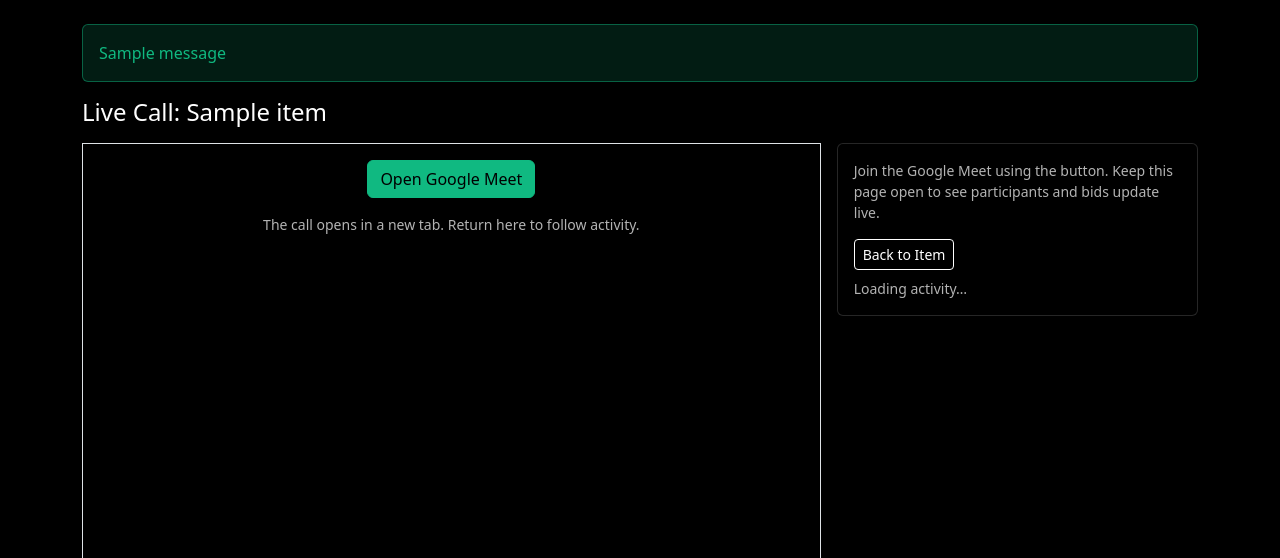
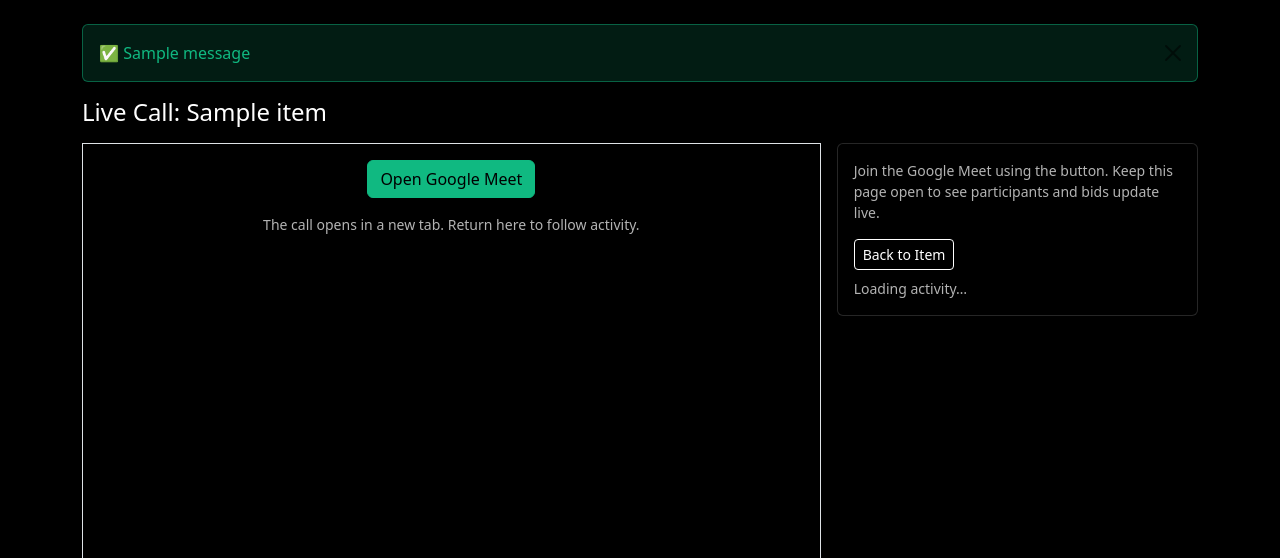
Before and after one commit to pushpendr-7/Auction_site.07, a Django app: template templates/auctions/call.html in a window 1280 px wide. Shown: the part 56-614 px from the top of the page. Run offline with Django 3.2, Linux system fonts and the light colour scheme; the template is opened without the code that fills it: most values are stand-ins (such as "Sample title", 1, 10 or a date in 2020); one stand-in notice (Sample message) is shown.

Commit message:
Improve error message display for better user feedback on payment issues
Update base template to map Django's 'error' message tag to Bootstrap's 'danger' class, and add icons for different message types.

Replit-Commit-Author: Agent
Replit-Commit-Session-Id: 77070cf9-7ae7-4a8b-98c8-72841d7d2133
Replit-Commit-Checkpoint-Type: full_checkpoint
Replit-Commit-Event-Id: 7f334790-42eb-4989-87a5-2b434c2f7aa6
Replit-Commit-Screenshot-Url: https://storage.googleapis.com/screenshot-production-us-central1/5f83c5db-792f-4a3d-b122-f593970b2336/77070cf9-7ae7-4a8b-98c8-72841d7d2133/NCd4iPm
Replit-Helium-Checkpoint-Created: true

```diff
--- a/templates/auctions/base.html
+++ b/templates/auctions/base.html
@@ -90,7 +90,11 @@
 </nav>
 <main class="container py-4">
   {% for message in messages %}
-    <div class="alert alert-{{ message.tags }}">{{ message }}</div>
+    <div class="alert alert-{% if message.tags == 'error' %}danger{% else %}{{ message.tags }}{% endif %} alert-dismissible fade show" role="alert">
+      <strong>{% if message.tags == 'error' %}⚠️{% elif message.tags == 'success' %}✅{% elif message.tags == 'warning' %}⚠️{% else %}ℹ️{% endif %}</strong>
+      {{ message }}
+      <button type="button" class="btn-close" data-bs-dismiss="alert"></button>
+    </div>
   {% endfor %}
   {% block content %}{% endblock %}
 </main>
```
